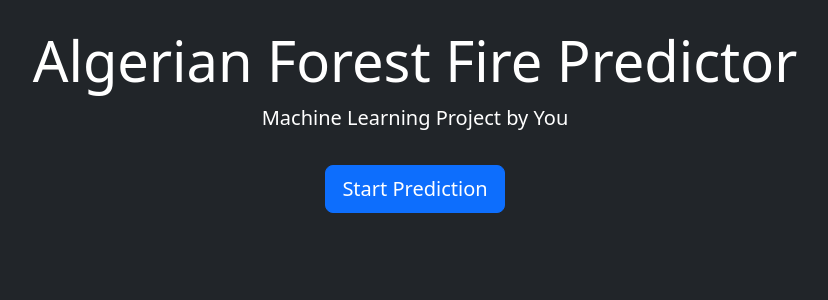
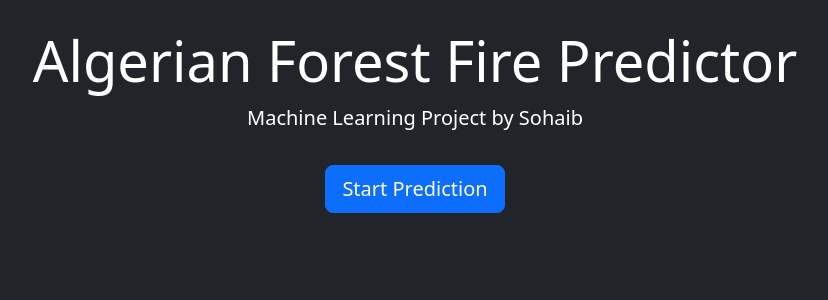
Before and after one commit to Sohaib4238/Algerian_Forest_Project, a Flask app: page / in a window 1280 px wide. Shown: the part 280-580 px from the top of the page, without its empty margins (225-1053 px from the left). Run offline with Flask 3, Linux system fonts and the light colour scheme; parts of the project's set-up code (start-up, migrations or seed data) failed here and were passed over.

Commit message:
made a little chnge in code

```diff
--- a/templates/index.html
+++ b/templates/index.html
@@ -7,7 +7,7 @@
 <body class="bg-dark text-white text-center">
     <div class="container d-flex flex-column align-items-center justify-content-center" style="height: 100vh;">
         <h1 class="display-4">Algerian Forest Fire Predictor</h1>
-        <p class="lead">Machine Learning Project by You</p>
+        <p class="lead">Machine Learning Project by Sohaib</p>
         <a href="/predictdata" class="btn btn-primary btn-lg mt-3">Start Prediction</a>
     </div>
 </body>
```
